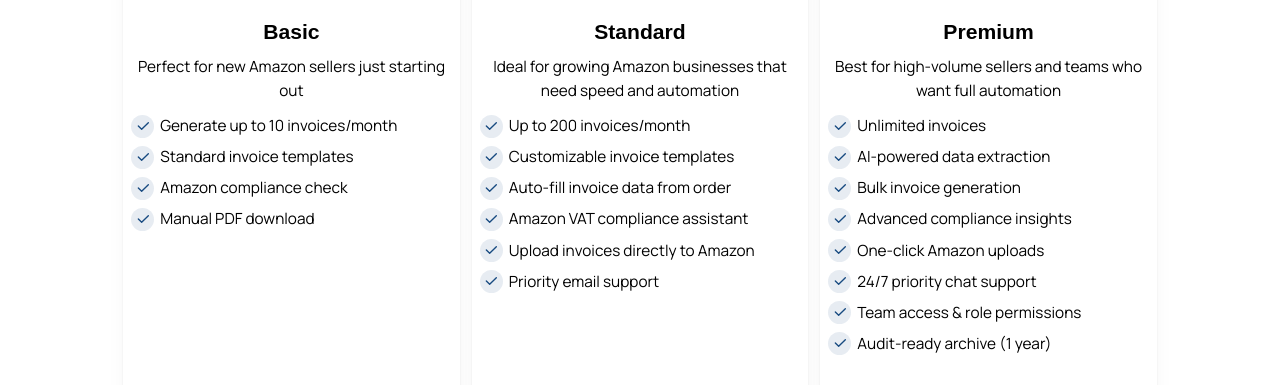
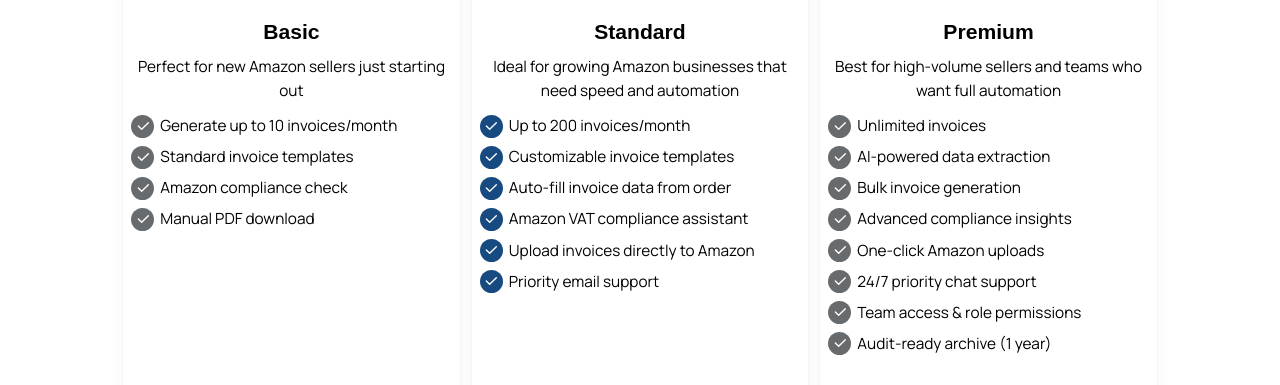
Before and after one commit to Zaheer-Shahzaib/glamourpie, a React (Create React App) app: page / in a window 1280 px wide. Shown: the part 1332-1717 px from the top of the page. Built offline with nearby package versions, Linux system fonts and the light colour scheme.

Commit message:
pricing card

```diff
--- a/src/Components/PricingCard/PricingCard.tsx
+++ b/src/Components/PricingCard/PricingCard.tsx
@@ -86,7 +86,8 @@
           <ThemeIcon
             size={24}
             radius='xl'
-            variant='light'
+            variant={preferred ? "dark" : "filled"}
+            color={preferred ? "blue" : "dark"}
           >
             <IconCheck size={16} />
           </ThemeIcon>
```
